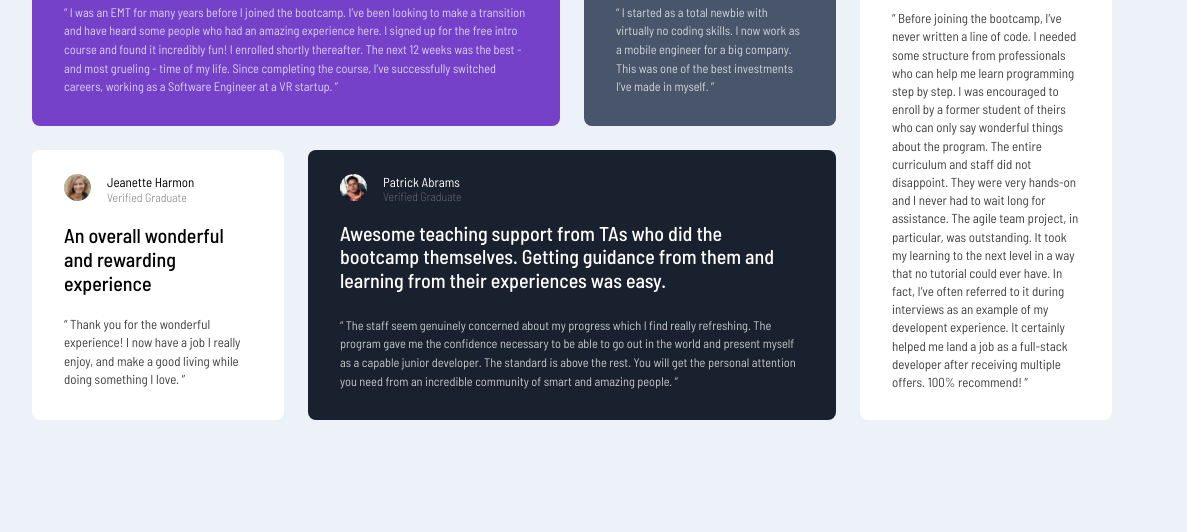
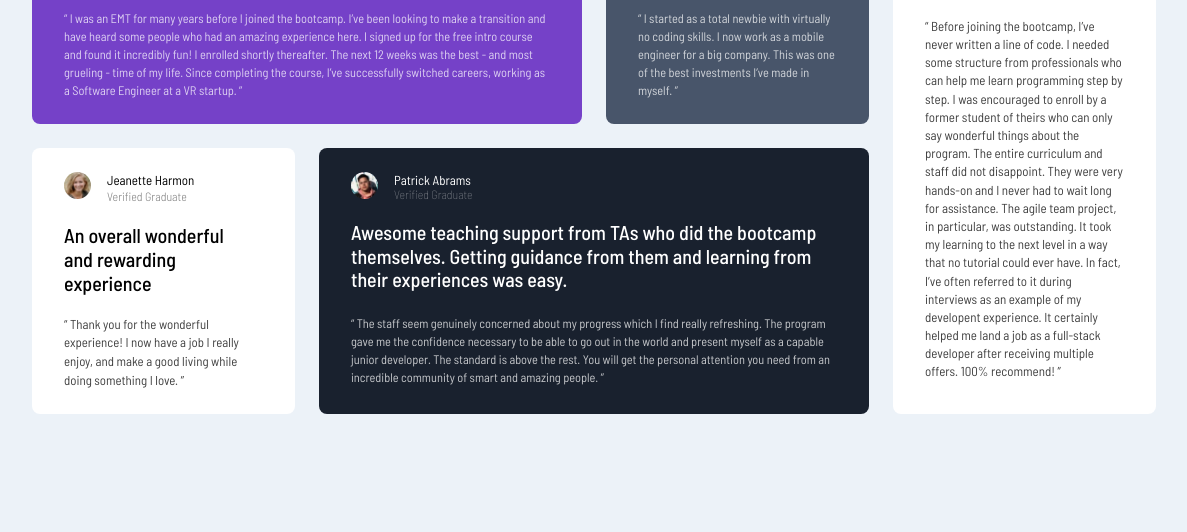
Before and after one commit to Ziorko87/testimonials-grid-section-main, a plain HTML site: page index.html in a window 1536 px wide. Shown: the part 268-800 px from the top of the page, without its empty margins (196-1383 px from the left). Drawn offline with Linux system fonts and the light colour scheme.

Commit message:
Add files via upload

```diff
--- a/main.css
+++ b/main.css
@@ -168,22 +168,40 @@ header {
     height: 100vh;
   }
   .grid-container {
-    grid-template-columns: repeat(4, 1fr);
+    grid-template-columns: repeat(4, 263px);
     grid-template-rows: auto auto;
+    gap: 1.5rem;
     max-width: 1080px;
     padding-block: 0;
     padding-inline: 0;
   }
   .card:nth-of-type(1) {
     grid-column: 1/3;
+    background-image: url(./images/bg-pattern-quotation.svg);
+    background-repeat: no-repeat;
+    background-position-x: 80%;
   }
-  .card:nth-of-type(5) {
-    grid-column: 4;
-    grid-row: 1/3;
+  .grid-container .card:nth-of-type(3) {
+    .card-body {
+      p {
+        padding-inline-end: 10px;
+        line-height: 1.2;
+      }
+      p:last-of-type {
+        font-size: 12.9px;
+        line-height: 1.45;
+        padding-inline-end: 0;
+      }
+    }
   }
   .card:nth-of-type(4) {
     grid-column: 2/4;
     grid-row: 2;
+  }
+
+  .card:nth-of-type(5) {
+    grid-column: 4;
+    grid-row: 1/3;
   }
   .card {
     border-radius: 8px;
@@ -191,7 +209,7 @@ header {
     padding-block: 1.5rem;
   }
   header {
-    margin-bottom: 3px;
+    margin-bottom: 4px;
     img {
       border-radius: 50%;
       width: 27px;
@@ -213,11 +231,11 @@ header {
     p:last-of-type {
       font-size: 12.4px;
       color: var(--White);
-      line-height: 1.5;
+      line-height: 1.45;
       padding-inline-end: 0;
-      padding-bottom: 5px;
     }
   }
+
   .card:nth-of-type(4) {
     .card-body {
       p:first-of-type {
@@ -228,7 +246,7 @@ header {
       p:last-of-type {
         padding-inline-end: 0;
         opacity: 75%;
-        padding-bottom: ;
+        padding-bottom: 0;
       }
     }
   }
```
